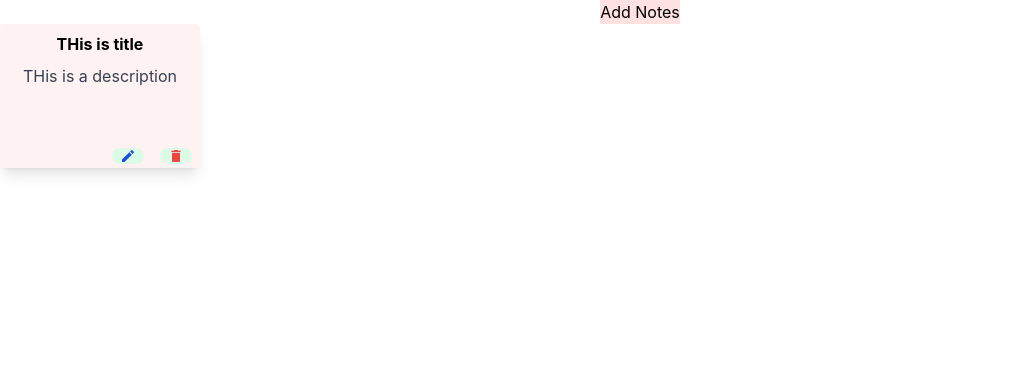
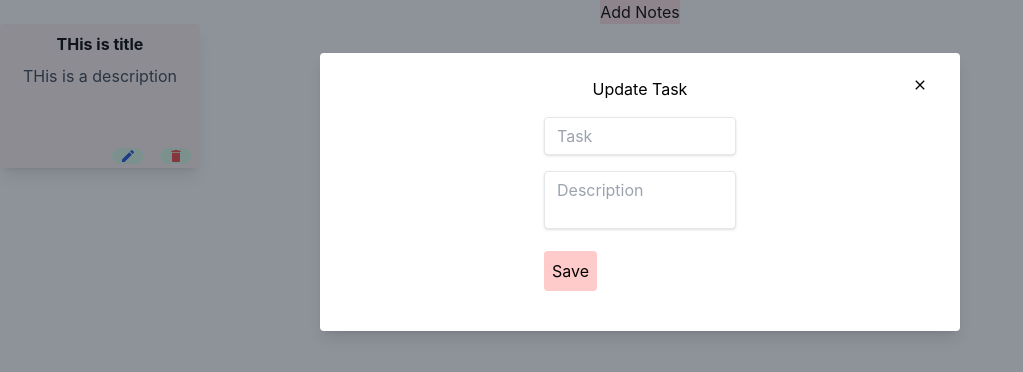
Before and after one commit to trcodeers/propacity, a React (Create React App) app: page / in a window 1280 px wide. Both pictures are taken after a click on the button "Add Notes". Shown: the top 372 px of the page, without its empty margins (0-1023 px from the left). Built offline with nearby package versions, Linux system fonts and the light colour scheme.

Commit message:
add modal to add notes

```diff
--- a/package.json
+++ b/package.json
@@ -13,6 +13,7 @@
     "react": "^18.2.0",
     "react-color": "^2.19.3",
     "react-dom": "^18.2.0",
+    "react-hook-form": "^7.49.2",
     "react-icons": "^4.12.0",
     "react-scripts": "5.0.1",
     "typescript": "^4.9.5",
--- a/src/App.tsx
+++ b/src/App.tsx
@@ -1,19 +1,34 @@
-import React from 'react';
+import React, { useState } from 'react';
 import logo from './logo.svg';
 import './App.css';
 import NoteCard from './components/noteCard';
+import NoteModal from './components/notesModal';
 
 
 
 function App() {
 
+  const [modalOpen, setModalOpen] = useState(false)
+
   const onClickAddNote = () =>{
+    setModalOpen(true)
+  }
 
-  }
+  const closeModal = () => {
+    setModalOpen(false);
+  };
 
   return (
     <div className="App">
       <button onClick={onClickAddNote} className='bg-red-100'>Add Notes</button>
+
+      <NoteModal
+        isOpen={modalOpen}
+        formData={null}
+        updateTask={null}
+        onClose={closeModal}
+      />
+
       <NoteCard
         title="THis is title"
         description="THis is a description"
--- /dev/null
+++ b/src/components/notesModal.tsx
@@ -0,0 +1,83 @@
+import { useEffect, useState } from "react";
+import { useForm } from "react-hook-form";
+import { IoMdClose } from "react-icons/io";
+// import { TaskData } from "../types/items";
+
+type Props = {
+  isOpen: boolean
+  onClose: any
+  formData: any
+  updateTask: any
+}
+const NoteModal = ({ isOpen, onClose, formData, updateTask, } : Props) => {
+
+    const { register, handleSubmit, reset } = useForm({
+        defaultValues:{
+            name: formData?.name || '' ,
+            description: formData?.description || '',
+            date: formData?.date || ''
+        }
+    });
+
+
+  const onSubmit = (data: any) => {
+    console.log(data);
+    // updateTask(data);
+    reset()
+  };
+  return (
+    <div
+      className={`z-50 fixed top-0 left-0 w-full h-full bg-gray-800 bg-opacity-50 ${
+        isOpen ? "" : "hidden"
+      }`}
+    >
+      <div className="bg-white w-1/2 p-6 rounded shadow-lg absolute top-48 left-1/2 transform -translate-x-1/2 -translate-y-1/2">
+        <p className="text-l  mb-4">Update Task</p>
+        <div onClick={onClose} className="absolute right-8 top-6">
+          <IoMdClose />
+        </div>
+        <div className="flex justify-center">
+          <form
+            className="bg-white rounded mb-4"
+            onSubmit={handleSubmit(onSubmit)}
+          >
+            <div className="flex flex-col gap-4 justify-center">
+              <div>
+                <input
+                  className={`shadow appearance-none border rounded w-48 py-2 px-3 text-gray-700 leading-tight focus:outline-none focus:shadow-outlin`}
+                  id="name"
+                  type="text"
+                  placeholder="Task"
+                  {...register("name", { required: "Name is required" })}
+                />
+              </div>
+
+              <div>
+                <textarea
+                  className={`shadow appearance-none border rounded w-48 py-2 px-3 text-gray-700 leading-tight focus:outline-none focus:shadow-outline resize-none `}
+                  id="description"
+                  placeholder="Description"
+                  {...register("description", {
+                    required: "Description is required"
+                  })}
+                />
+              </div>
+
+              <div className="flex items-center justify-between">
+                <button
+                  className="bg-red-200 text-black py-2 px-2 rounded focus:outline-none focus:shadow-outline"
+                  type="submit"
+                >
+                  Save
+                </button>
+              </div>
+
+            </div>
+          </form>
+        </div>
+      </div>
+    </div>
+  );
+};
+
+export default NoteModal;
```
Also changed, not shown: 1 other file (tests, documents, lock files or other folders).
